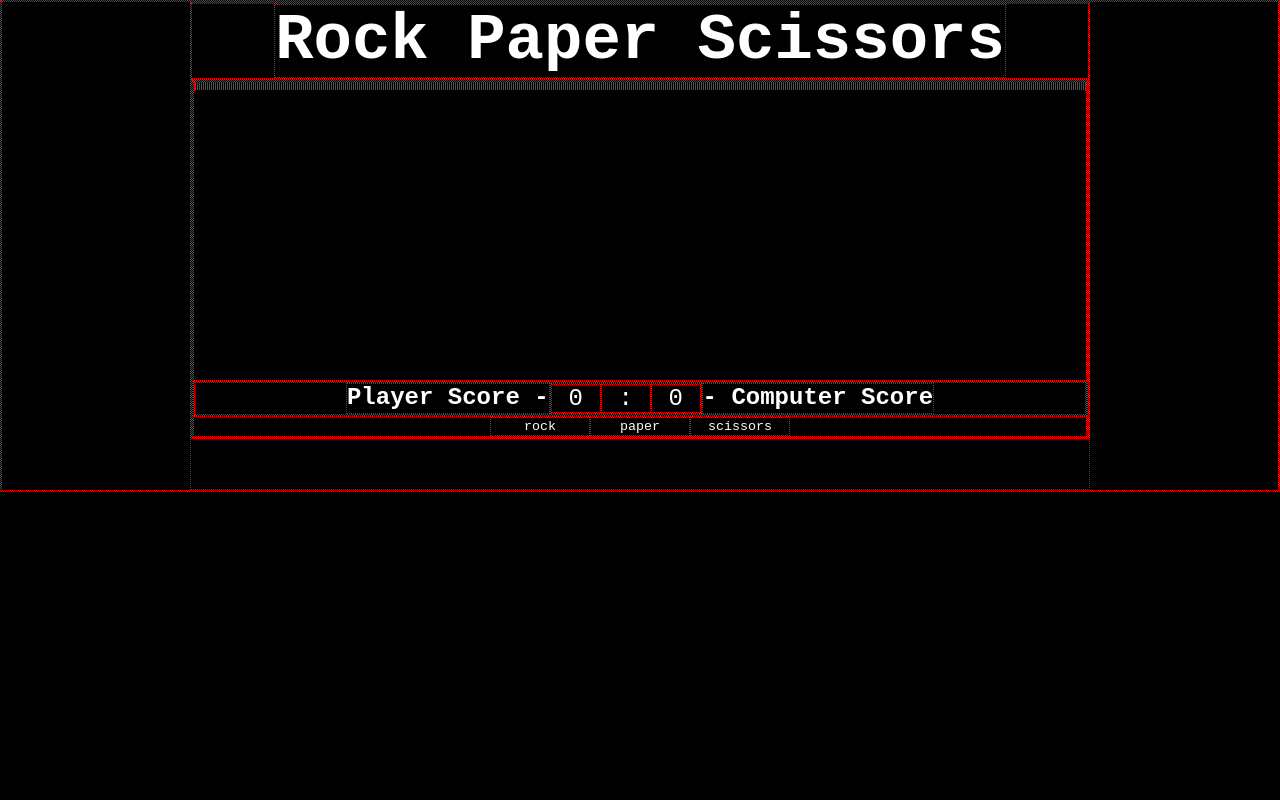
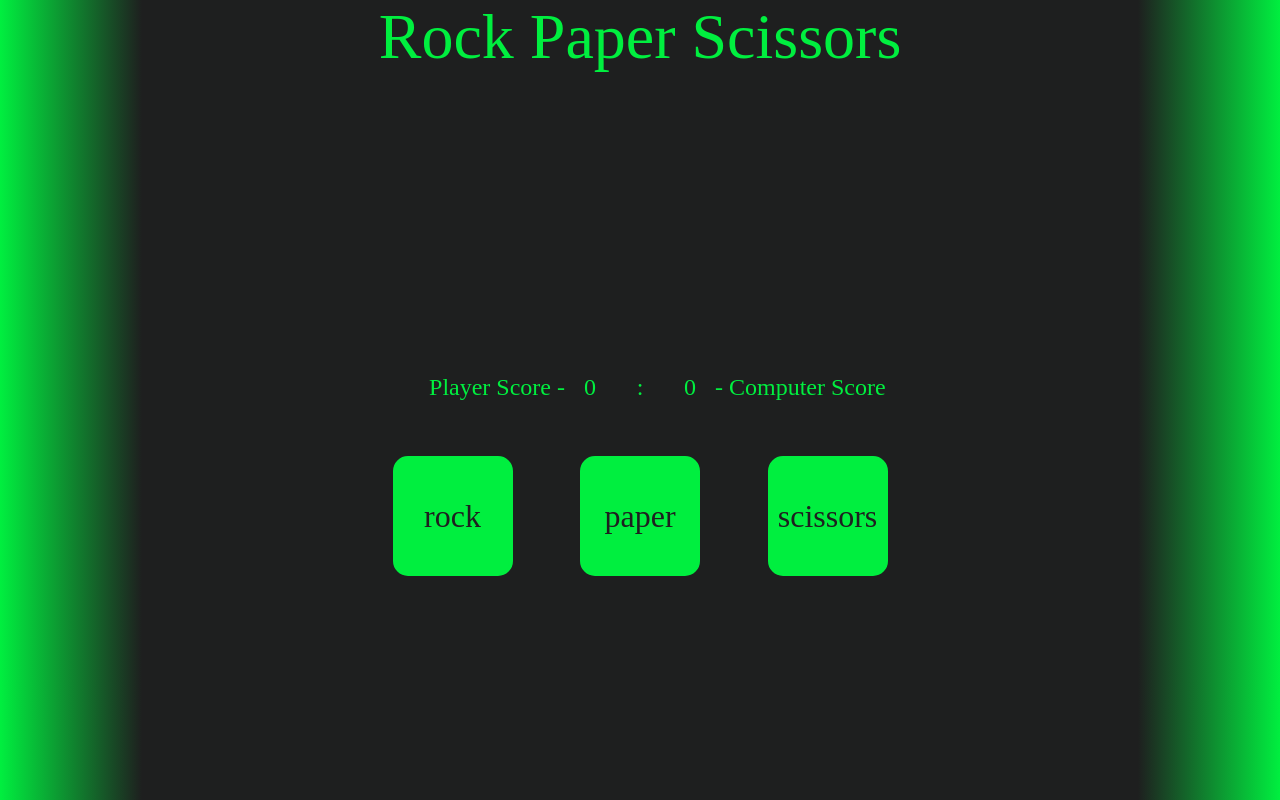
Before and after one commit to Emerros/odin--Rock-Paper-Scissors, a plain HTML site: page index.html in a window 1280 px wide. Drawn offline with Linux system fonts and the light colour scheme; a web font is replaced by a local one.

Commit message:
redesign test

```diff
--- a/index.html
+++ b/index.html
@@ -5,6 +5,12 @@
     <meta name="viewport" content="width=device-width, initial-scale=1.0">
     <title>Rock Paper Scissors</title>
     <link rel="stylesheet" href="styles.css">
+    <!-- <link rel="preconnect" href="https://fonts.googleapis.com">
+    <link rel="preconnect" href="https://fonts.gstatic.com" crossorigin>
+    <link href="https://fonts.googleapis.com/css2?family=Pixelify+Sans:wght@400..700&display=swap" rel="stylesheet"> -->
+    <link rel="preconnect" href="https://fonts.googleapis.com">
+    <link rel="preconnect" href="https://fonts.gstatic.com" crossorigin>
+    <link href="https://fonts.googleapis.com/css2?family=Stylish&display=swap" rel="stylesheet">
 </head>
 <body>
     <div class="site-wrapper">
@@ -17,8 +23,7 @@
 
                 <div class="display">
                     <div class="player-choice"></div>
-                    <div class="player-win-lose"></div>
-                    <div class="comp-win-lose"></div>
+                    <div class="win-lose hidden"></div>
                     <div class="comp-choice"></div>
                 </div>
 
@@ -33,13 +38,11 @@
                         <h2 class="text-left"> - Computer Score</h2>
                     </div>
                 </div>
-
                 <div class="rps-buttons">
                     <button>rock</button>
                     <button>paper</button>
                     <button>scissors</button>
                 </div>
-
             </div>
 
         </main>
--- a/styles.css
+++ b/styles.css
@@ -1,9 +1,24 @@
 * {
     box-sizing: border-box;
     margin: 0;
-    border: red dotted 1px;
-    font-family: 'Courier New', Courier, monospace;
+    /* border: red solid 1px; */
+    /* font-family: 'Courier New', Courier, monospace; */
+    /* border-radius: 10px; */
+    /* font-family: "Pixelify Sans", sans-serif;
+    font-optical-sizing: auto;
+    font-weight: 500;
+    font-style: normal; */
+    font-family: "Stylish", serif;
+    font-weight: 400;
+    font-style: normal;
 }
+
+:root {
+    --bg-gradient: linear-gradient(90deg, #00EF3F, #1e1f1f, #1e1f1f, #1e1f1f, #1e1f1f, #1e1f1f, #1e1f1f, #1e1f1f, #1e1f1f, #00EF3F) ;
+    --bg: #1e1f1f;
+    --text-color: #00EF3F
+}
+
 
 .text-left {
     text-align: left;
@@ -13,17 +28,24 @@
     text-align: right;
 }
 
+.hidden {
+    visibility: hidden;
+}
+
 /*  */
+html {
+    background: var(--bg-gradient);
 
+}
 body {
-    background-color: #000000;
     display: flex;
     justify-content: center;
+
 }
 
 .site-wrapper {
-    background-color: #000000;
-    color: #FFFFFF;
+    background-color: var(--bg);
+    color: var(--text-color);
     width: 80%;
     max-width: 900px;
     min-width: 900px;
@@ -49,28 +71,42 @@ main {
 .game-box {
     display: flex;
     flex-direction: column;
-    justify-content: space-around;
+    justify-content: center;
+    align-items: center;
 }
 
 .display {
+    display: flex;
+    align-items: center;
+    width: 100%;
     height: 300px;
 }
 
-.display-win-lose > * {
+.display > .player-choice,
+.display > .comp-choice {
     width: 100%;
+    /* height: 100%; */
     text-align: center;
 }
 
-/* .score-trkr-box {
-    display: flex;
-    justify-content: center;
-    align-items: center;
-} */
+.win-lose {
+    background-color: red;
+    color: white;
+    padding: 20px;
+    position: absolute;
+    top: 50%;
+    left: 50%;
+    transform: translate(-50%, -50%);
+}
 
 .score-trkr {
     display: flex;
     flex-direction: row;
     justify-content: center;
+}
+
+.score-trkr > h2 {
+    width: 250px;
 }
 
 .score-trkr h2,
@@ -93,18 +129,29 @@ main {
     text-align: center;
 }
 
-
+.controls {
+    width: 70%;
+}
 .rps-buttons {
     display: flex;
-    justify-content: center;
-    width: 100%;
-    height: 100%;
+    justify-content: space-evenly;
+    align-items: center;
+    width: 70%;
+    height: 150px;
+    margin: 40px 0;
     font-size: 25px;
 }
 
 .rps-buttons > button {
-    background-color:black;
-    color: ivory;
-    width: 100px;
-    height: 100%;
+    background-color:var(--text-color);
+    color: var(--bg);
+    width: 120px;
+    height: 120px;
+    border: 4px solid var(--text-color);
+    border-radius: 15px;
+    font-size: 2rem;
 }
+
+.rps-buttons > button:hover {
+    background-color: red;
+}
```
